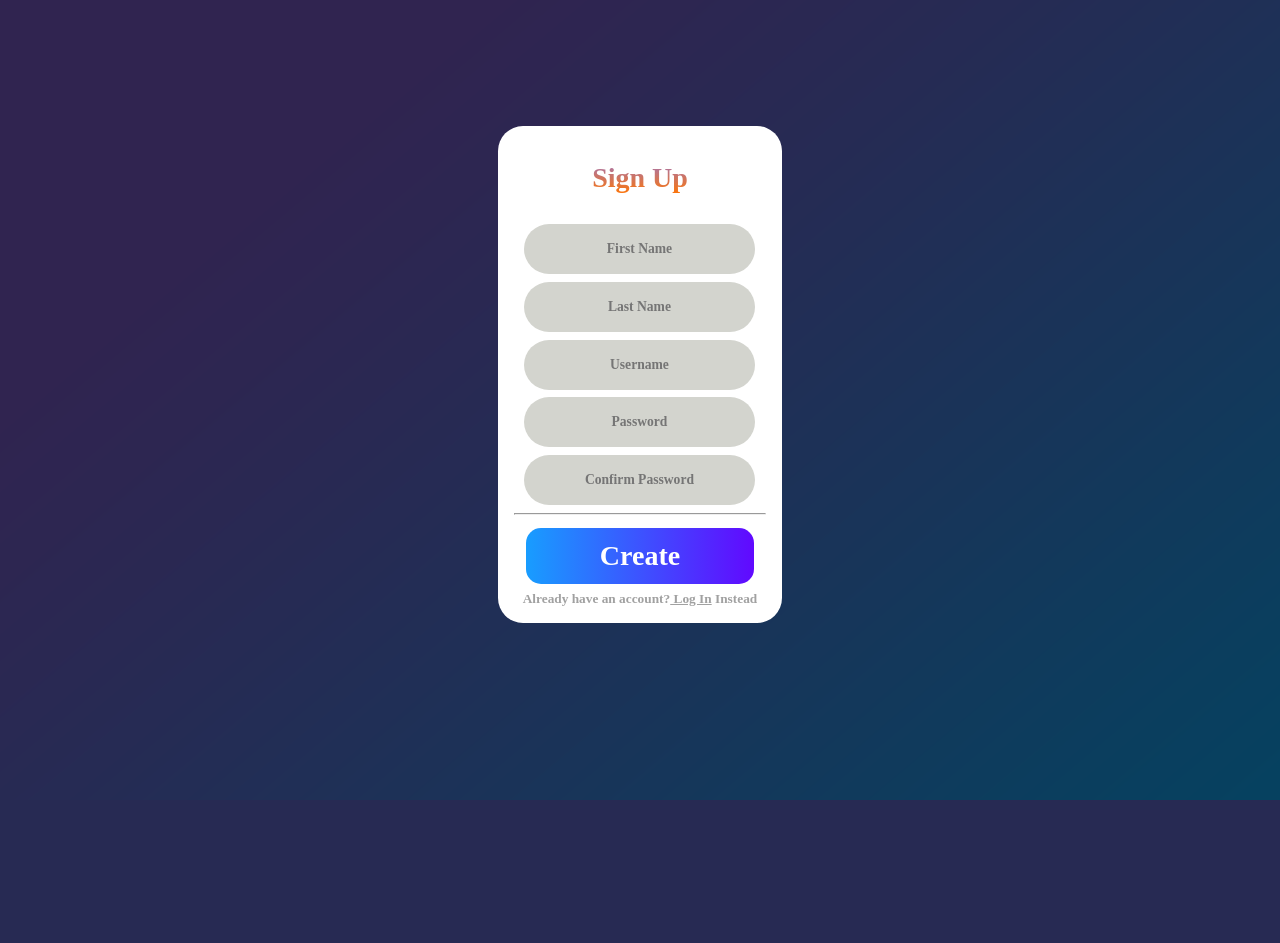
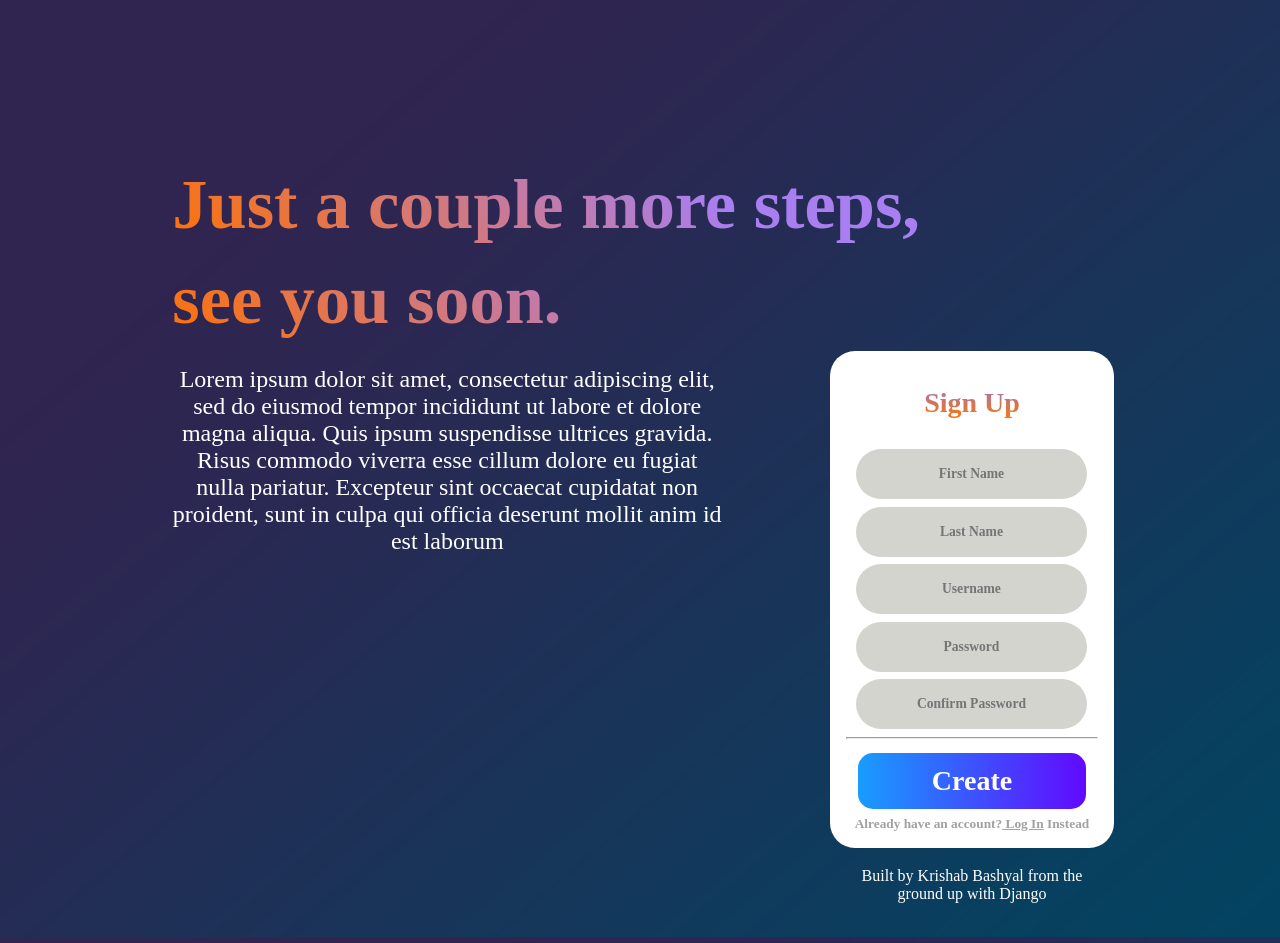
Before and after one commit to krishabbashyal/task-manager, a Django app: page /register/ in a window 1280 px wide. Before the commit the page ends 800 px from the top, so only its background shows below. Run offline with Django 3.2, Linux system fonts and the light colour scheme.

Commit message:
Made changes to the CSS of the Register and Login Pages

```diff
--- a/mainProjectDir/mainProjectDir/settings.py
+++ b/mainProjectDir/mainProjectDir/settings.py
@@ -21,7 +21,7 @@ BASE_DIR = Path(__file__).resolve().parent.parent
 # See https://docs.djangoproject.com/en/3.2/howto/deployment/checklist/
 
 # SECURITY WARNING: keep the secret key used in production secret!
-SECRET_KEY = ''
+SECRET_KEY = 'django-insecure-p4dhk+=i)h(l!k4cgflzd9-z@38zy6^j#nx+z52ok7)#*-)a6f'
 
 # SECURITY WARNING: don't run with debug turned on in production!
 DEBUG = True
--- a/mainProjectDir/users/static/users/users.css
+++ b/mainProjectDir/users/static/users/users.css
@@ -1,9 +1,5 @@
 body {
     background-image: url('background.png');
-}
-
-h1, h2, h3, h4, h5, h6{
-    color: #ffff;
 }
 
 .register-panel{
@@ -13,7 +9,8 @@ h1, h2, h3, h4, h5, h6{
     width: 20%;
     text-align: center;
     margin: auto;
-    margin-top: 10%;
+    margin-top: -18%;
+    margin-left: 65%;
 }
 
 .login-panel{
@@ -23,7 +20,8 @@ h1, h2, h3, h4, h5, h6{
     width: 20%;
     text-align: center;
     margin: auto;
-    margin-top: 10%;
+    margin-top: -18%;
+    margin-left: 65%;
 }
 
 .register-card-title{
@@ -100,14 +98,15 @@ h1, h2, h3, h4, h5, h6{
 .account-created-message{
     border-radius: 25px;
     padding: 1rem;
-    width: 30%;
+    width: 25%;
     text-align: center;
-    margin-top: 8%;
-    margin-left: 33%;
-    margin-bottom: -8%;
     background-color: #d2f4db;
     color: #46763a;
     list-style: none;
+    margin-left: 62%;
+    position: relative;
+    top: -355px;
+
 
 }
 
@@ -148,3 +147,51 @@ h1, h2, h3, h4, h5, h6{
 .errors label{
     color: #680000;
 }
+
+.krishab-tag{
+    color: white;
+    padding: 1rem;
+    width: 20%;
+    text-align: center;
+    margin-top: -1%;
+    margin-left: 65%;
+
+}
+
+.text-group{
+    font-size: 2.2em;
+    margin-left: 13%;
+    margin-top: 13%;
+    font-family: 'Century Gothic';
+    font-weight: bolder;
+}
+
+.text-one{
+    background-color: #6f00ff1f;
+    background-image: linear-gradient(45deg, #fe7204, #a97ef0, #a97ef0);
+    background-size: 100%;
+    -webkit-background-clip: text;
+    -moz-background-clip: text;
+    -webkit-text-fill-color: transparent;
+    -moz-text-fill-color: transparent;
+}
+
+.text-two{
+    margin-top: -3%;
+    background-color: #6f00ff1f;
+    background-image: linear-gradient(45deg, #fe7204, #a97ef0, #a97ef0);
+    background-size: 100%;
+    -webkit-background-clip: text;
+    -moz-background-clip: text;
+    -webkit-text-fill-color: transparent;
+    -moz-text-fill-color: transparent;
+}
+.text-paragraph{
+    color: white;
+    margin-top: -2%;
+    width: 50%;
+    text-align: center;
+    font-size: 24px;
+    font-weight: 100;
+    font-style: normal;
+}
--- a/mainProjectDir/users/templates/users/registerPage.html
+++ b/mainProjectDir/users/templates/users/registerPage.html
@@ -9,6 +9,11 @@
 
 
 <div>
+    <div class = "text-group">
+        <h1 class = "text-one">Just a couple more steps,</h1>
+        <h1 class = "text-two">see you soon.</h1>
+        <p class = 'text-paragraph'>Lorem ipsum dolor sit amet, consectetur adipiscing elit, sed do eiusmod tempor incididunt ut labore et dolore magna aliqua. Quis ipsum suspendisse ultrices gravida. Risus commodo viverra esse cillum dolore eu fugiat nulla pariatur. Excepteur sint occaecat cupidatat non proident, sunt in culpa qui officia deserunt mollit anim id est laborum</p>
+    </div>
     <form method = "POST" novalidate>
         {% csrf_token %}
             <div class = 'register-panel'>
@@ -28,5 +33,8 @@
                 </div>
             </div>
     </form>
+    <div class = 'krishab-tag'>
+        <p class =>Built by Krishab Bashyal from the ground up with Django</p>
+    </div>
 </div>
 {% endblock content %}
```
Also changed, not shown: mainProjectDir/users/templates/users/loginPage.html (+8 -0 lines), mainProjectDir/db.sqlite3.
